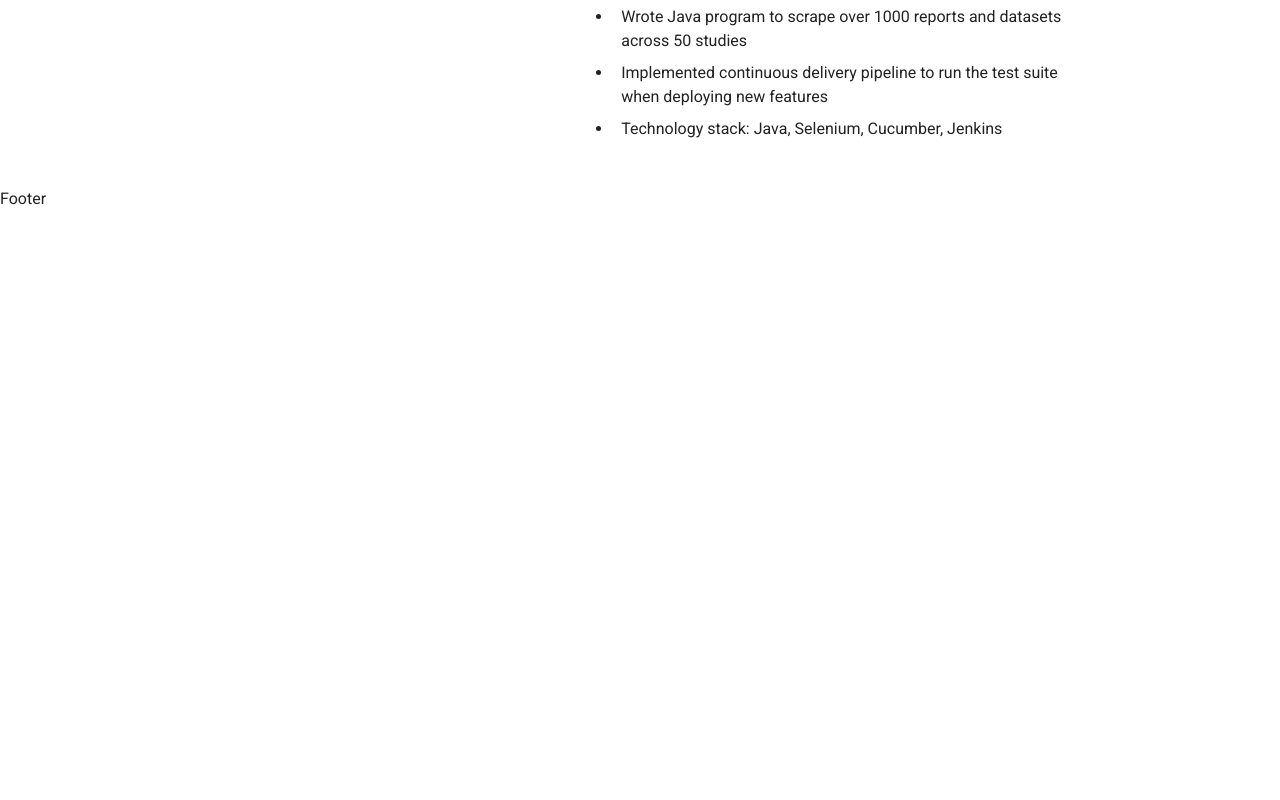
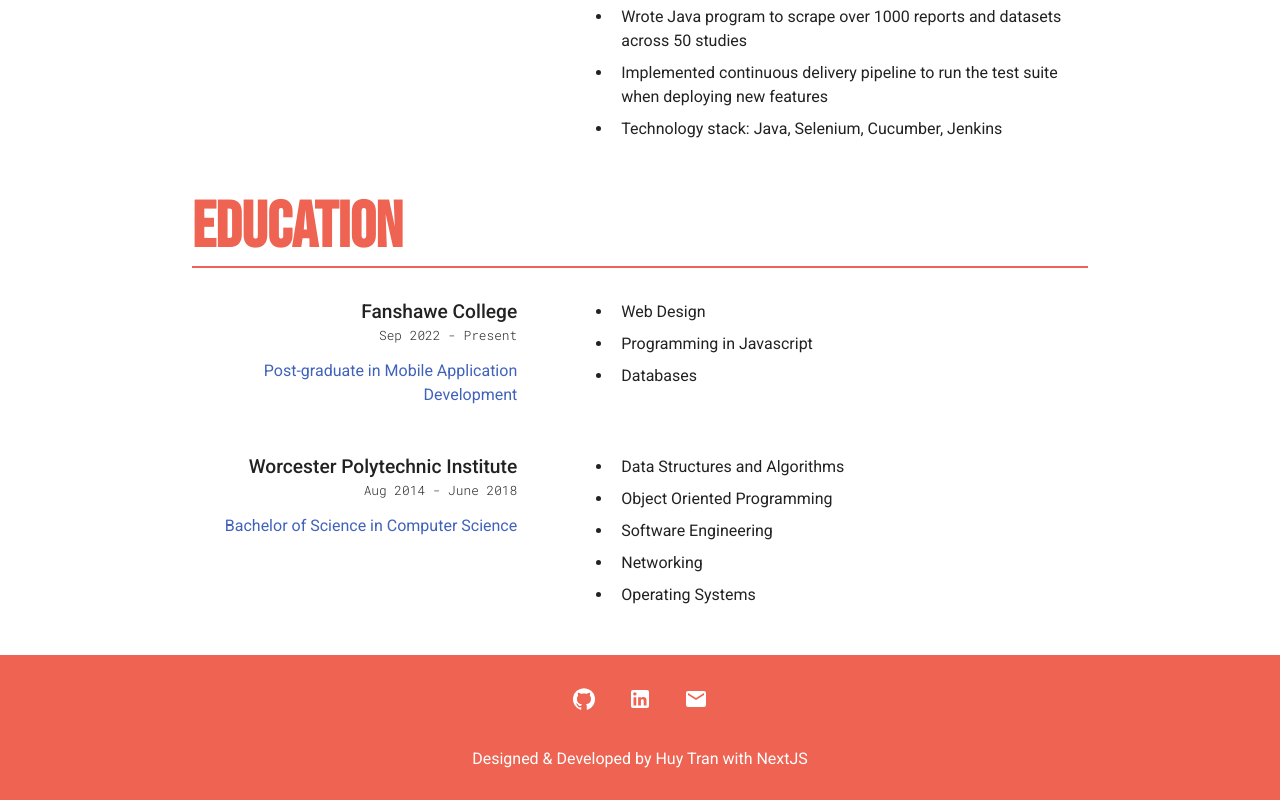
Before and after one commit to max172-hqt/max172-hqt.github.io, a Next.js app: page / in a window 1280 px wide. Shown: the part 1417-2217 px from the top of the page. Before the commit the page ends 1625 px from the top, so only its background shows below. Built offline with nearby package versions, Linux system fonts and the light colour scheme.

Commit message:
feat: Add main sections in homepage

```diff
--- /dev/null
+++ b/components/Education/EducationCard.tsx
@@ -0,0 +1,23 @@
+import styles from "./EducationSection.module.css";
+
+export default function EducationCard({ schoolName, time, major, courseWork }: {
+  schoolName: string,
+  time: string,
+  major: string,
+  courseWork: string[],
+}) {
+  return (
+    <section className={styles.details}>
+      <div className={styles.title}>
+        <h3>{schoolName}</h3>
+        <div className={styles.subheading}>{time}</div>
+        <p>{major}</p>
+      </div>
+      <ul>
+        {courseWork.map((course, index) => (
+          <li key={index}>{course}</li>
+        ))}
+      </ul>
+    </section>
+  );
+}
--- /dev/null
+++ b/components/Education/EducationSection.module.css
@@ -0,0 +1,63 @@
+.details {
+  margin-bottom: 2em;
+}
+
+.title h3 {
+  font-weight: 500;
+  font-size: 1.2em;
+  margin-bottom: 0.2em;
+}
+
+.title h3 a {
+  text-decoration: none;
+  color: var(--secondary-color);
+}
+
+.title p {
+  margin-top: 1em;
+  /* font-weight: 500; */
+  color: var(--secondary-color)
+}
+
+.subheading {
+  font-size: 0.8em;
+  font-family: var(--font-mono);
+}
+
+.details ul {
+  display: flex;
+  flex-direction: column;
+  padding: 1em;
+  gap: 0.5em;
+  margin: 0;
+}
+
+.details ul li {
+  padding-left: 0.5em;
+  line-height: 1.5;
+}
+
+@media only screen and (min-width: 768px) {
+  /* Experience section */
+  .section h2 {
+    text-align: right;
+  }
+
+  .details {
+    display: flex;
+    flex-direction: row;
+    gap: 5em;
+    width: 100%;
+    justify-content: center;
+  }
+
+  .title {
+    margin-top: 1em;
+    text-align: right;
+    width: 40%;
+  }
+
+  .details ul {
+    width: 60%;
+  }
+}
--- /dev/null
+++ b/components/Education/EducationSection.tsx
@@ -0,0 +1,34 @@
+import EducationCard from "./EducationCard";
+import styles from "./EducationSection.module.css";
+
+const education = [
+  {
+    schoolName: "Fanshawe College",
+    time: "Sep 2022 - Present",
+    major: "Post-graduate in Mobile Application Development",
+    courseWork: ["Web Design", "Programming in Javascript", "Databases"],
+  },
+  {
+    schoolName: "Worcester Polytechnic Institute",
+    time: "Aug 2014 - June 2018",
+    major: "Bachelor of Science in Computer Science",
+    courseWork: [
+      "Data Structures and Algorithms",
+      "Object Oriented Programming",
+      "Software Engineering",
+      "Networking",
+      "Operating Systems",
+    ],
+  },
+];
+
+export default function EducationSection() {
+  return (
+    <section className={styles.education}>
+      <h2>Education</h2>
+      {education.map((data, index) => (
+        <EducationCard key={index} {...data} />
+      ))}
+    </section>
+  );
+}
--- a/components/Experience/ExperienceSection.module.css
+++ b/components/Experience/ExperienceSection.module.css
@@ -11,6 +11,10 @@
 .title h3 a {
   text-decoration: none;
   color: var(--secondary-color);
+}
+
+.title h3 a:hover {
+  text-decoration: underline;
 }
 
 .subheading {
--- /dev/null
+++ b/components/Footer/Footer.module.css
@@ -0,0 +1,30 @@
+.footer {
+    display: flex;
+    flex-direction: column;
+    justify-content: center;
+    color: var(--white-color);
+    background-color: var(--theme-color);
+    padding: 2em 1em;
+    gap: 2em;
+    text-align: center;
+}
+
+.socialMedia ul {
+    margin: 0;
+    padding: 0;
+    display: flex;
+    gap: 2em;
+    text-decoration: none;
+    list-style: none;
+    justify-content: center;
+    align-items: center;
+}
+
+.socialMedia a {
+    color: var(--white-color);
+    font-size: 1.5em;
+}
+
+.socialMedia a:hover {
+    color: var(--grey-color);
+}
--- a/components/Footer/footer.tsx
+++ b/components/Footer/footer.tsx
@@ -1,3 +1,46 @@
+import styles from './Footer.module.css';
+import GitHubIcon from '@mui/icons-material/GitHub';
+import LinkedInIcon from '@mui/icons-material/LinkedIn';
+import EmailIcon from '@mui/icons-material/Email';
+
 export default function Footer() {
-  return <div>Footer</div>;
+  return (
+    <footer className={styles.footer}>
+      <div className={styles.socialMedia}>
+        <ul>
+          <li>
+            <a
+              href="https://github.com/max172-hqt"
+              target="_blank"
+              className="icon-button"
+              rel="noreferrer"
+            >
+              <GitHubIcon />
+            </a>
+          </li>
+          <li>
+            <a
+              href="https://www.linkedin.com/in/huytran172/"
+              className="icon-button"
+              target="_blank"
+              rel="noreferrer"
+            >
+              <LinkedInIcon />
+            </a>
+          </li>
+          <li>
+            <a
+              href="mailto:huytran172@gmail.com"
+              className="icon-button"
+              target="_blank"
+              rel="noreferrer"
+            >
+              <EmailIcon />
+            </a>
+          </li>
+        </ul>
+      </div>
+      <div>Designed &amp; Developed by Huy Tran with NextJS</div>
+    </footer>
+  );
 }
--- a/components/layout.tsx
+++ b/components/layout.tsx
@@ -1,6 +1,6 @@
 import React from "react";
-import Footer from "./Footer/footer";
-import Navbar from "./Navigation/navbar";
+import Footer from "./Footer/Footer";
+import Navbar from "./Navigation/Navbar";
 
 export default function Layout({ children }: { children: React.ReactNode }) {
   return (
@@ -11,9 +11,7 @@ export default function Layout({ children }: { children: React.ReactNode }) {
       <main>
         {children}
       </main>
-      <footer>
-        <Footer />
-      </footer>
+      <Footer />
     </>
   );
 }
--- a/package.json
+++ b/package.json
@@ -9,6 +9,10 @@
     "lint": "next lint"
   },
   "dependencies": {
+    "@emotion/react": "^11.10.5",
+    "@emotion/styled": "^11.10.5",
+    "@mui/icons-material": "^5.11.0",
+    "@mui/material": "^5.11.0",
     "@next/font": "13.0.7",
     "@types/node": "18.11.17",
     "@types/react": "18.0.26",
--- a/pages/index.tsx
+++ b/pages/index.tsx
@@ -1,3 +1,4 @@
+import EducationSection from "../components/Education/EducationSection";
 import ExperienceSection from "../components/Experience/ExperienceSection";
 import IntroSection from "../components/Introduction/IntroSection";
 
@@ -6,6 +7,7 @@ export default function Home() {
     <>
       <IntroSection />
       <ExperienceSection />
+      <EducationSection />
     </>
   );
 }
```
Also changed, not shown: 1 other file (tests, documents, lock files or other folders).
